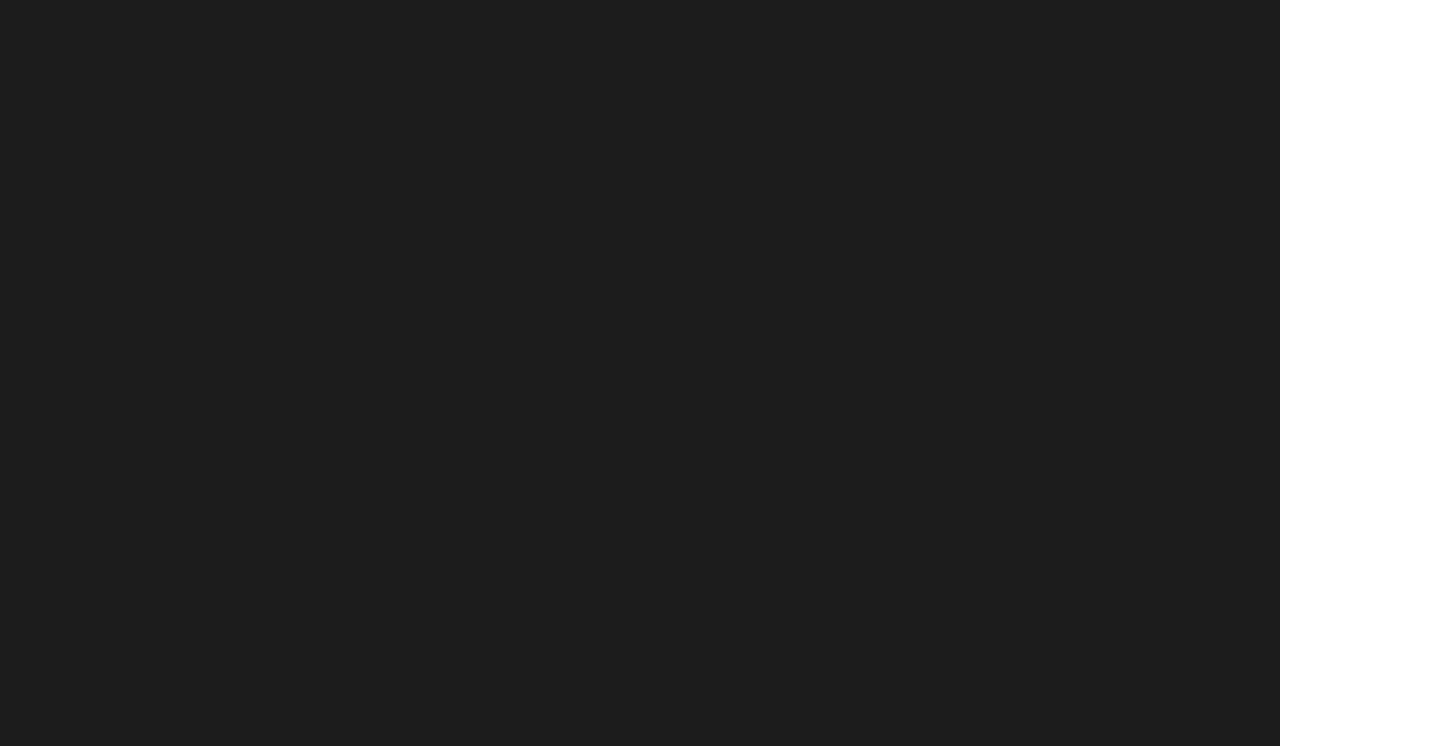
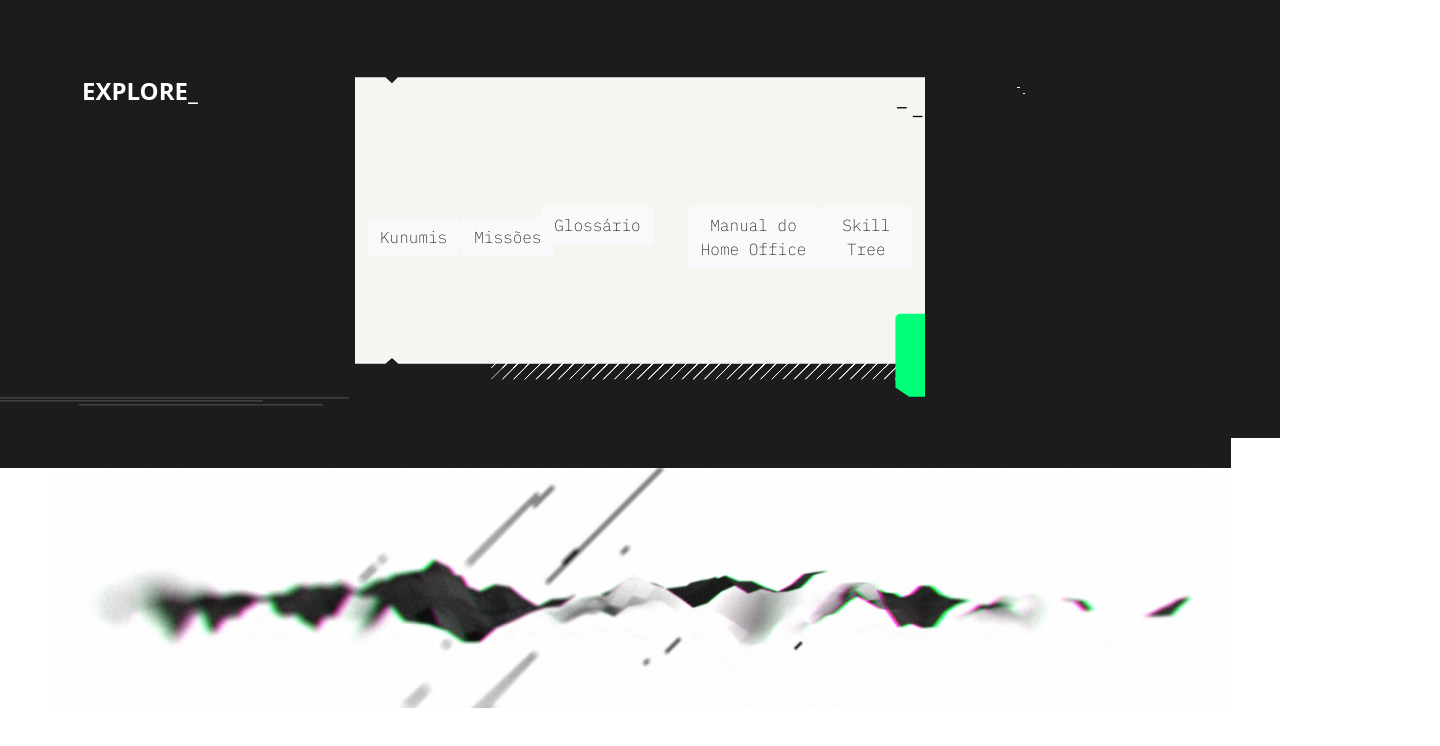
Before and after one commit to gbbiancardi/playbook-kunumi, a plain HTML site: page index.html in a window 1280 px wide. Shown: the part 2894-3640 px from the top of the page, 1440 px wide, since content can reach past the window. After the commit the page ends 3602 px from the top, so only its background shows below. Drawn offline with nearby package versions, Linux system fonts and the light colour scheme.

Commit message:
Sessão EXPLORE wip

```diff
--- a/index.html
+++ b/index.html
@@ -143,21 +143,56 @@
             <div class="container">
                 <div class="row">
                     <div class="col-3">
-
+                        <h4 class="explore">EXPLORE_</h4>
                     </div>
-                    <div class="col-6">
-
+                    <div class="col-6 bg-botoes-explore">
+                        <div class="row">
+                            <div class="col-6">
+                                <button type="button" class="btn btn-light botoes-explore">Kunumis</button>
+                            </div>
+                            <div class="col-6">
+                                <button type="button" class="btn btn-light botoes-explore">Missões</button>
+                            </div>
+                        </div>
+                        <div class="row">
+                            <div class="col-6">
+                                <button type="button" class="btn btn-light botoes-explore">Glossário</button>
+                            </div>
+                            <div class="col-6">
+                                <button type="button" class="btn btn-light botoes-explore">Manual do Home Office</button>
+                            </div>
+                        </div>
+                        <div class="row">
+                            <div class="col-12">
+                                <button type="button" class="btn btn-light botoes-explore">Skill Tree</button>
+                            </div>
+                        </div>
                     </div>
                     <div class="col-3">
-
+                        <img class="detalhes-side-explore" src="img/detalhes-side-explore.svg">
                     </div>
                 </div>
+            </div>
+            <div class="bottom-explore">
+                <img src="img/bottom-explore.svg">
             </div>
         </section>
     </main>
 
-    <footer>
+    <footer class="rodape">
+        <div class="container">
+            <div class="row">
+                <div class="col-3">
 
+                </div>
+                <div class="col-6">
+
+                </div>
+                <div class="col-3">
+
+                </div>
+            </div>
+        </div>
     </footer>
     <script src="https://cdn.jsdelivr.net/npm/bootstrap@5.0.0-beta3/dist/js/bootstrap.bundle.min.js"
         integrity="sha384-JEW9xMcG8R+pH31jmWH6WWP0WintQrMb4s7ZOdauHnUtxwoG2vI5DkLtS3qm9Ekf"
--- a/styles.css
+++ b/styles.css
@@ -108,5 +108,45 @@ h4 {
     background-size: cover;
     background-repeat: no-repeat;
     background-position: center;
-    height: 130vh;
 }
+
+.explore {
+    color: white;
+}
+
+.bg-botoes-explore {
+    background-image: url("img/bg-botoes-explore.svg");
+    background-size: cover;
+    background-repeat: no-repeat;
+    background-position: center;
+    height: 40vh;
+    display: flex;
+    align-items: center;
+    justify-content: center;
+    text-align: center;
+}
+
+.botoes-explore {
+    font-family: 'IBM Plex Mono', monospace;
+    font-weight: 200;
+}
+
+.detalhes-side-explore {
+    align-items: center;
+    justify-content: center;
+    text-align: center;
+    margin-left: 5rem;
+}
+
+.bottom-explore {
+    width: 100%;
+}
+
+.rodape {
+    background-image: url("img/bg-footer.png");
+    background-size: cover;
+    background-repeat: no-repeat;
+    background-position: center;
+    height: 30vh;
+    display: flex;
+}
```
Also changed, not shown: img/bg-botoes-explore.svg (added), img/bottom-explore.svg (added), img/detalhes-side-explore.svg (added).
